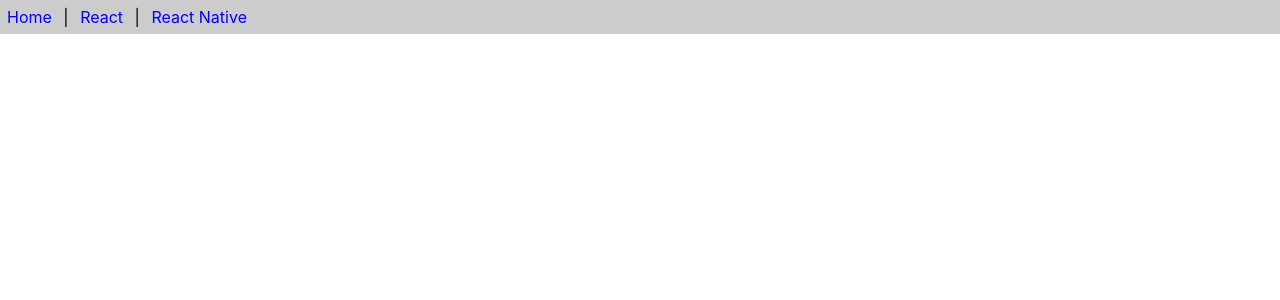
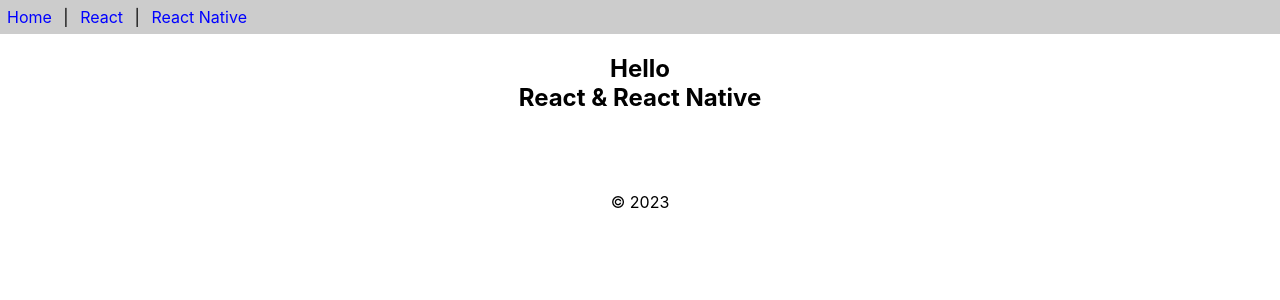
Before and after one commit to AekJ4s/app1, a React (Create React App) app: page / in a window 1280 px wide. Shown: the top 300 px of the page. Built offline with nearby package versions, Linux system fonts and the light colour scheme.

Commit message:
Content , Footer and Use it

```diff
--- a/src/App.js
+++ b/src/App.js
@@ -1,10 +1,12 @@
 import React from 'react'
 import { Header } from './func-components';
+import { Content } from './func-components';
+import { Footer } from './func-components';
 // import logo from './CH.gif'
 function App(){
 
   return (
-    [<Header/>]
+    [<Header/>,<Content/>,<Footer/>]
   )
   // Slide 43
   // return(
--- a/src/func-components.js
+++ b/src/func-components.js
@@ -15,3 +15,20 @@
         </div>
     )
 }
+    export function Content() {
+        return(
+            <div style={{textAlign: 'center'}}>
+                <h2>Hello<br/>React & React Native</h2>
+                <br/><br/><br/>
+
+            </div>
+        )
+    }
+
+    export const Footer = () => {
+        return(
+            <div style={{textAlign: 'center'}}>
+            &copy; {new Date().getFullYear()}
+            </div>
+        )
+    }
```
